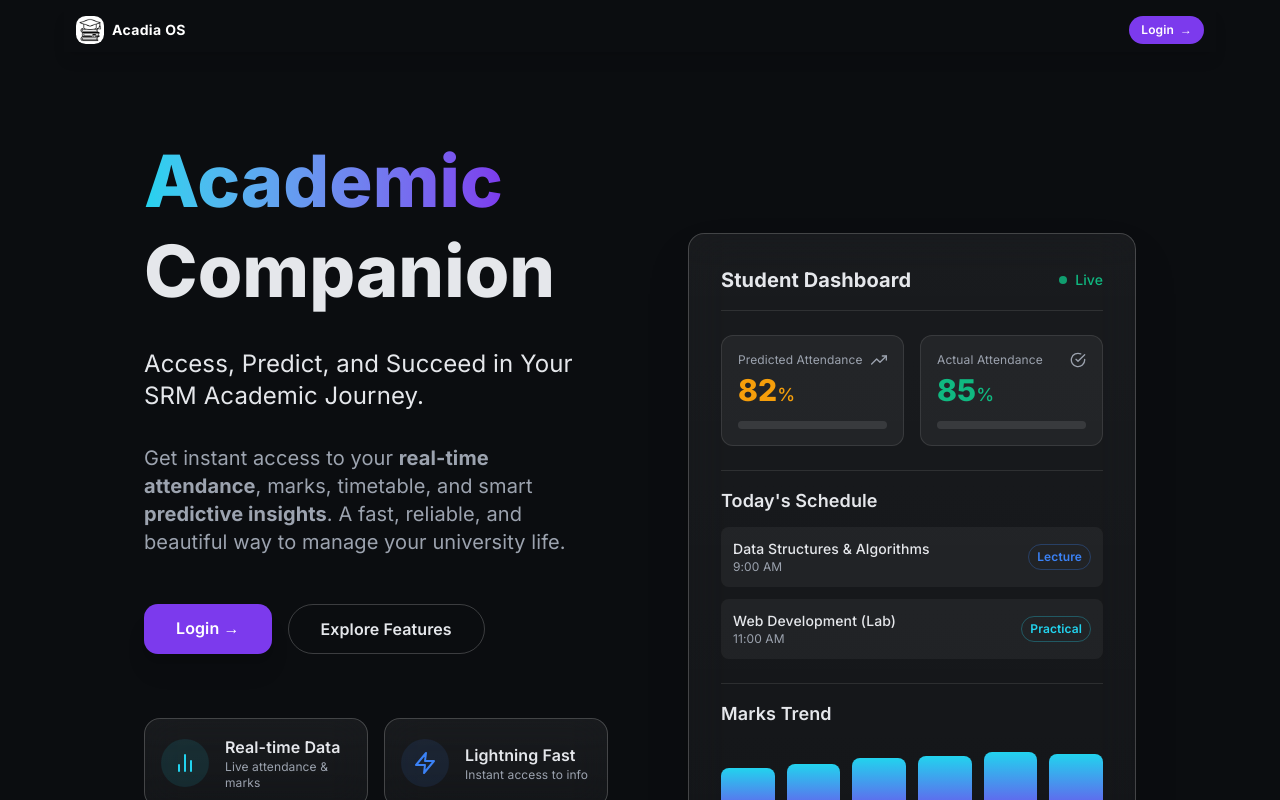
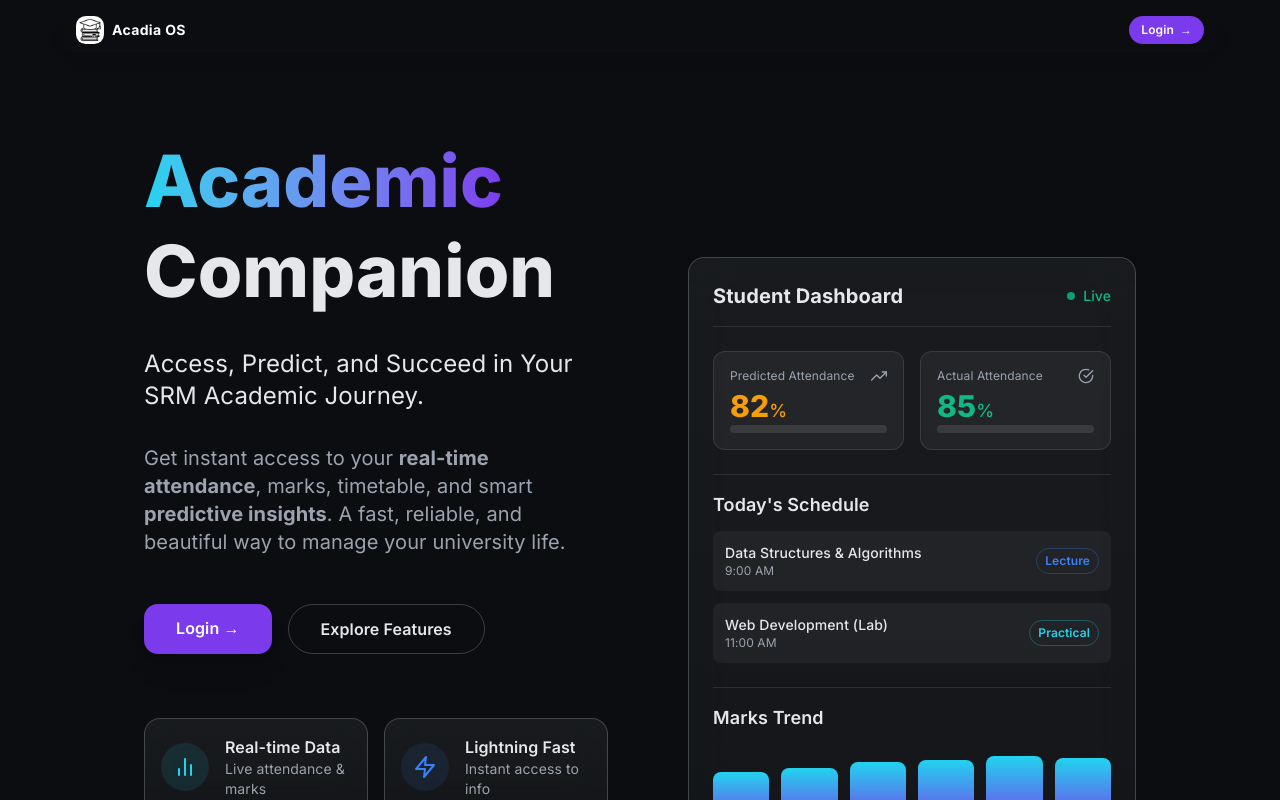
Before and after one commit to therealgone/Acadia-OS, a Next.js app: page / in a window 1280 px wide. Shown: the top 800 px of the page. Built offline with nearby package versions, Linux system fonts and the light colour scheme.

Commit message:
Vercel Fix 1.0.9 Vercel Speed

```diff
--- a/package.json
+++ b/package.json
@@ -19,6 +19,7 @@
     "@tanstack/react-query-devtools": "^5.87.4",
     "@tanstack/react-query-persist-client": "^5.87.4",
     "@types/js-cookie": "^3.0.6",
+    "@vercel/speed-insights": "^1.2.0",
     "babel-plugin-react-compiler": "^19.1.0-rc.3",
     "js-cookie": "^3.0.5",
     "lucide-react": "^0.536.0",
--- a/src/app/app/components/heroSection.tsx
+++ b/src/app/app/components/heroSection.tsx
@@ -2,7 +2,6 @@
 import React from "react";
 import { FiZap, FiLock, FiBarChart2, FiTrendingUp, FiCheckCircle } from "react-icons/fi";
 
-// --- Features Data ---
 const features = [
   { title: "Real-time Data", desc: "Live attendance & marks", icon: <FiBarChart2 size={24} />, color: "text-[color:var(--accent-secondary)] bg-[color:var(--accent-secondary)]/10" },
   { title: "Lightning Fast", desc: "Instant access to info", icon: <FiZap size={24} />, color: "text-[color:var(--info)] bg-[color:var(--info)]/10" },
@@ -10,127 +9,104 @@
   { title: "Predictive Insights", desc: "Smart attendance and grade projections", icon: <FiTrendingUp size={24} />, color: "text-[color:var(--warning)] bg-[color:var(--warning)]/10" },
 ];
 
+const ProgressBar = ({ value, color }: { value: number; color: string }) => (
+  <div className="w-full h-2 sm:h-2 rounded-full bg-white/10 overflow-hidden">
+    <div
+      className={`h-2 sm:h-2 rounded-full ${color} transition-[width] duration-300 ease-out`}
+      style={{ width: `${Math.max(0, Math.min(100, value))}%` }}
+    />
+  </div>
+);
+
 const HeroSection = () => {
-  // Progress bar ref for immediate setup
-  const progressBarRef = React.useCallback((node: HTMLDivElement | null) => {
-    if (node) {
-      const target = Number(node.getAttribute("data-progress") || "0");
-      node.style.width = `${Math.max(0, Math.min(100, target))}%`;
-    }
-  }, []);
-
   return (
-    <section
-      className="relative min-h-screen flex flex-col justify-center items-center px-4 py-20 lg:py-0 lg:px-20 pt-16 lg:pt-24"
-      style={{background:"var(--bg-primary)"}}
-    >
-
+    <section className="relative min-h-screen flex flex-col justify-center items-center px-4 py-20 lg:py-0 lg:px-20 pt-16 lg:pt-24" style={{ background: "var(--bg-primary)" }}>
       {/* Background Gradients */}
       <div className="absolute inset-0 -z-10">
-        <div className="absolute -top-[10rem] -left-[10rem] w-[50rem] h-[50rem] rounded-full blur-[100px] opacity-15" style={{background:"radial-gradient(circle, var(--accent-secondary), transparent 60%)"}} />
-        <div className="absolute -bottom-[10rem] -right-[10rem] w-[45rem] h-[45rem] rounded-full blur-[100px] opacity-10" style={{background:"radial-gradient(circle, var(--accent-primary), transparent 60%)"}} />
+        <div className="absolute -top-[10rem] -left-[10rem] w-[50rem] h-[50rem] rounded-full blur-[100px] opacity-15" style={{ background: "radial-gradient(circle, var(--accent-secondary), transparent 60%)" }} />
+        <div className="absolute -bottom-[10rem] -right-[10rem] w-[45rem] h-[45rem] rounded-full blur-[100px] opacity-10" style={{ background: "radial-gradient(circle, var(--accent-primary), transparent 60%)" }} />
       </div>
 
       <div className="relative z-10 flex flex-col lg:flex-row items-center w-full max-w-7xl gap-12 lg:gap-20">
-
-        {/* Left text and CTA */}
+        {/* Left text */}
         <div className="flex-1 text-center lg:text-left space-y-6 lg:space-y-8 w-full">
-
-          <h1 className="text-3xl sm:text-4xl md:text-5xl lg:text-6xl xl:text-7xl font-extrabold leading-tight" style={{color:"var(--text-primary)"}}>
+          <h1 className="text-3xl sm:text-4xl md:text-5xl lg:text-6xl xl:text-7xl font-extrabold leading-tight" style={{ color: "var(--text-primary)" }}>
             <span className="bg-clip-text text-transparent bg-gradient-to-r from-[color:var(--accent-secondary)] to-[color:var(--accent-primary)]">Academic</span> Companion
           </h1>
-
-          <p className="text-lg sm:text-xl lg:text-2xl" style={{color:"var(--text-primary)"}}>
+          <p className="text-lg sm:text-xl lg:text-2xl" style={{ color: "var(--text-primary)" }}>
             Access, Predict, and Succeed in Your SRM Academic Journey.
           </p>
-
-          <p className="max-w-xl text-base sm:text-lg lg:text-xl mx-auto lg:mx-0" style={{color:"var(--text-secondary)"}}>
+          <p className="max-w-xl text-base sm:text-lg lg:text-xl mx-auto lg:mx-0" style={{ color: "var(--text-secondary)" }}>
             Get instant access to your <strong>real-time attendance</strong>, marks, timetable, and smart <strong>predictive insights</strong>. A fast, reliable, and beautiful way to manage your university life.
           </p>
 
           {/* CTA Buttons */}
-          <div className="flex flex-col sm:flex-row gap-4 sm:gap-4 justify-center lg:justify-start pt-4 lg:pt-4">
-            <a
-              href="/auth/login"
-              className="px-6 sm:px-8 py-3 rounded-full font-semibold text-white shadow-xl transition-all duration-300 hover:scale-[1.03] focus:ring-4 btn-accent hover-glow text-center"
-            >
+          <div className="flex flex-col sm:flex-row gap-4 justify-center lg:justify-start pt-4">
+            <a href="/auth/login" className="px-6 sm:px-8 py-3 rounded-full font-semibold text-white shadow-xl transition-all duration-300 hover:scale-[1.03] focus:ring-4 btn-accent hover-glow text-center">
               Login →
             </a>
-            <a
-              href="#features"
-              className="px-6 sm:px-8 py-3 rounded-full font-semibold border border-white/20 text-[color:var(--text-primary)] hover:bg-white/10 transition-colors text-center"
-            >
+            <a href="#features" className="px-6 sm:px-8 py-3 rounded-full font-semibold border border-white/20 text-[color:var(--text-primary)] hover:bg-white/10 transition-colors text-center">
               Explore Features
             </a>
           </div>
 
           {/* Features Grid */}
-          <div id="features" className="grid grid-cols-1 sm:grid-cols-2 gap-4 sm:gap-4 pt-8 lg:pt-8">
+          <div id="features" className="grid grid-cols-1 sm:grid-cols-2 gap-4 pt-8">
             {features.map((feature, idx) => (
-              <div key={idx} className="flex items-center gap-4 sm:gap-4 p-4 sm:p-4 rounded-xl panel border border-white/10 transition-all duration-300 hover:bg-white/10 hover-glow">
-                <div className={`p-3 sm:p-3 rounded-full ${feature.color} flex items-center justify-center flex-shrink-0`}>
-                  {feature.icon}
-                </div>
+              <div key={idx} className="flex items-center gap-4 p-4 rounded-xl panel border border-white/10 transition-all duration-300 hover:bg-white/10 hover-glow">
+                <div className={`p-3 rounded-full ${feature.color} flex items-center justify-center flex-shrink-0`}>{feature.icon}</div>
                 <div className="min-w-0">
-                  <div className="font-semibold text-base sm:text-base" style={{color:"var(--text-primary)"}}>{feature.title}</div>
-                  <div className="text-sm sm:text-xs" style={{color:"var(--text-secondary)"}}>{feature.desc}</div>
+                  <div className="font-semibold text-base" style={{ color: "var(--text-primary)" }}>{feature.title}</div>
+                  <div className="text-sm" style={{ color: "var(--text-secondary)" }}>{feature.desc}</div>
                 </div>
               </div>
             ))}
           </div>
         </div>
 
-        {/* Right side: Data Dashboard Mockup */}
-        <div className="flex-1 lg:max-w-md w-full relative pt-8 lg:pt-0">
-          <div className="p-6 sm:p-6 lg:p-8 rounded-2xl sm:rounded-3xl panel border border-white/10 shadow-2xl">
-
+        {/* Right Dashboard */}
+        <div className="flex-1 lg:max-w-md w-full relative pt-8 lg:pt-0 overflow-x-auto">
+          <div className="p-6 rounded-2xl panel border border-white/10 shadow-2xl min-w-[320px]">
             {/* Panel Header */}
-            <div className="flex items-center justify-between border-b border-white/10 pb-4 sm:pb-4 mb-6 sm:mb-6">
-              <h3 className="font-bold text-xl sm:text-xl" style={{color:"var(--text-primary)"}}>Student Dashboard</h3>
-              <div className="text-sm sm:text-sm font-medium flex items-center space-x-2 sm:space-x-2" style={{color:"var(--success)"}}>
-                <div className="w-2 h-2 sm:w-2 sm:h-2 rounded-full animate-pulse" style={{background:"var(--success)"}}></div>
+            <div className="flex items-center justify-between border-b border-white/10 pb-4 mb-6">
+              <h3 className="font-bold text-xl" style={{ color: "var(--text-primary)" }}>Student Dashboard</h3>
+              <div className="text-sm font-medium flex items-center space-x-2" style={{ color: "var(--success)" }}>
+                <div className="w-2 h-2 rounded-full animate-pulse" style={{ background: "var(--success)" }}></div>
                 <span>Live</span>
               </div>
             </div>
 
-            {/* Core Metrics: Actual vs Predicted Attendance */}
-            <div className="grid grid-cols-2 gap-4 sm:gap-4 mb-6 sm:mb-6">
+            {/* Metrics */}
+            <div className="grid grid-cols-2 gap-4 mb-6">
               {[
                 { label: "Predicted Attendance", value: 82, color: "att-yellow", icon: <FiTrendingUp size={16} /> },
                 { label: "Actual Attendance", value: 85, color: "att-green", icon: <FiCheckCircle size={16} /> },
               ].map((att, i) => (
-                <div key={i} className="p-4 sm:p-4 rounded-xl border border-white/10 bg-white/5">
-                  <div className="flex items-center justify-between text-xs mb-1" style={{color:"var(--text-secondary)"}}>
+                <div key={i} className="p-4 rounded-xl border border-white/10 bg-white/5">
+                  <div className="flex items-center justify-between text-xs mb-1" style={{ color: "var(--text-secondary)" }}>
                     <span className="hidden sm:inline">{att.label}</span>
                     <span className="sm:hidden">Pred</span>
                     {att.icon}
                   </div>
-                  <div className={`font-extrabold text-3xl sm:text-3xl ${att.color}`}>{att.value}<span className="text-lg sm:text-lg font-medium">%</span></div>
-
-                  <div className="mt-3 sm:mt-3 w-full h-2 sm:h-2 rounded-full bg-white/10 overflow-hidden">
-                    <div
-                      ref={progressBarRef}
-                      className={`h-2 sm:h-2 rounded-full ${att.color} transition-[width] duration-300 ease-out`}
-                      data-progress={att.value}
-                    />
-                  </div>
+                  <div className={`font-extrabold text-3xl ${att.color}`}>{att.value}<span className="text-lg font-medium">%</span></div>
+                  <ProgressBar value={att.value} color={att.color} />
                 </div>
               ))}
             </div>
 
-            {/* Today's Schedule */}
-            <h4 className="font-semibold text-lg sm:text-lg mb-3 sm:mb-3 border-t border-white/10 pt-4 sm:pt-4" style={{color:"var(--text-primary)"}}>Today's Schedule</h4>
-            <div className="space-y-3 sm:space-y-3">
+            {/* Schedule */}
+            <h4 className="font-semibold text-lg mb-3 border-t border-white/10 pt-4" style={{ color: "var(--text-primary)" }}>Today's Schedule</h4>
+            <div className="space-y-3">
               {[
                 { time: "9:00 AM", course: "Data Structures & Algorithms", type: "Lecture", color: "text-[color:var(--info)]" },
                 { time: "11:00 AM", course: "Web Development (Lab)", type: "Practical", color: "text-[color:var(--accent-secondary)]" },
               ].map((t, i) => (
-                <div key={i} className="flex justify-between items-center p-3 sm:p-3 rounded-lg bg-white/5">
-                  <div className="text-sm sm:text-sm min-w-0 flex-1">
-                    <div className="font-medium truncate" style={{color:"var(--text-primary)"}}>{t.course}</div>
-                    <div className="text-xs" style={{color:"var(--text-secondary)"}}>{t.time}</div>
+                <div key={i} className="flex justify-between items-center p-3 rounded-lg bg-white/5">
+                  <div className="text-sm min-w-0 flex-1">
+                    <div className="font-medium truncate" style={{ color: "var(--text-primary)" }}>{t.course}</div>
+                    <div className="text-xs" style={{ color: "var(--text-secondary)" }}>{t.time}</div>
                   </div>
-                  <div className={`text-xs font-semibold px-2 sm:px-2 py-1 sm:py-1 rounded-full border ${t.color} border-current/30 flex-shrink-0 ml-2`}>
+                  <div className={`text-xs font-semibold px-2 py-1 rounded-full border ${t.color} border-current/30 flex-shrink-0 ml-2`}>
                     {t.type}
                   </div>
                 </div>
@@ -138,8 +114,8 @@
             </div>
 
             {/* Marks Trend */}
-            <h4 className="font-semibold text-lg sm:text-lg mt-6 sm:mt-6 mb-3 sm:mb-3 border-t border-white/10 pt-4 sm:pt-4" style={{color:"var(--text-primary)"}}>Marks Trend</h4>
-            <div className="flex gap-3 sm:gap-3 mt-4 sm:mt-4 h-20 sm:h-20 items-end w-full">
+            <h4 className="font-semibold text-lg mt-6 mb-3 border-t border-white/10 pt-4" style={{ color: "var(--text-primary)" }}>Marks Trend</h4>
+            <div className="flex gap-3 mt-4 h-20 items-end w-full">
               {[70, 75, 82, 85, 90, 88].map((val, i) => (
                 <div
                   key={i}
@@ -148,7 +124,6 @@
                 ></div>
               ))}
             </div>
-
           </div>
         </div>
       </div>
--- a/src/app/layout.tsx
+++ b/src/app/layout.tsx
@@ -1,6 +1,7 @@
 import type { Metadata } from "next";
 import "./globals.css";
 import { Inter } from "next/font/google";
+import { SpeedInsights } from "@vercel/speed-insights/next"
 
 const description =
   "Discover a sleek and modern way to manage your academics - no clutter, just clarity.";
@@ -39,7 +40,9 @@
       <body
         className={`antialiased ${inter.className} `}
       >
-        <div className="container mx-auto px-4 lg:px-6 ">{children}</div>
+        <div className="container mx-auto px-4 lg:px-6 ">{children}
+           <SpeedInsights />
+        </div>
       </body>
     </html>
   );
```
Also changed, not shown: 1 other file (tests, documents, lock files or other folders).
